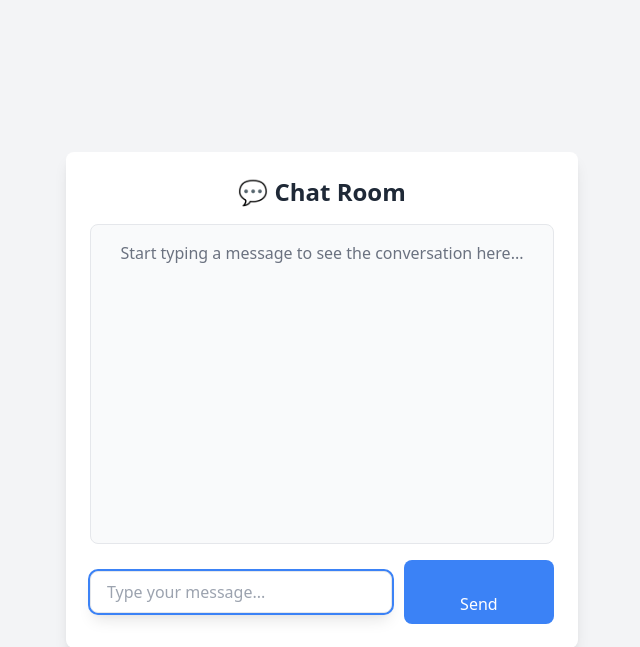
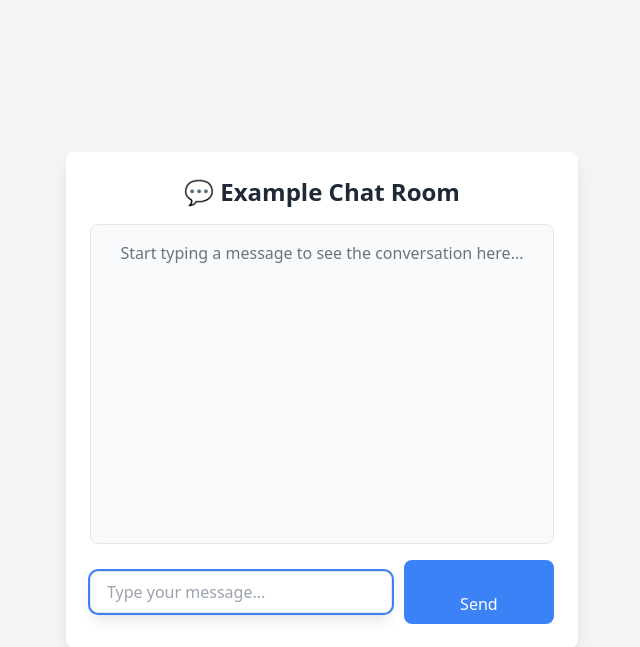
Before and after one commit to randomicon00/django_htmx_websockets, a Django app: page / in a window 1280 px wide. Shown: the top 647 px of the page, without its empty margins (318-958 px from the left). Run offline with Django 4.2, Linux system fonts and the light colour scheme; some libraries are stand-ins or nearby versions.

Commit message:
edit: changed chat room title

```diff
--- a/chat/templates/chat/index.html
+++ b/chat/templates/chat/index.html
@@ -16,7 +16,7 @@
 <body class="bg-gray-100 min-h-screen flex items-center justify-center">
     <main class="w-full max-w-lg p-6 bg-white shadow-lg rounded-lg">
         <h1 class="text-2xl font-semibold text-center text-gray-800 mb-4">
-            💬 Chat Room
+            💬 Example Chat Room
         </h1>
 
         <div id="chat-messages"
```
